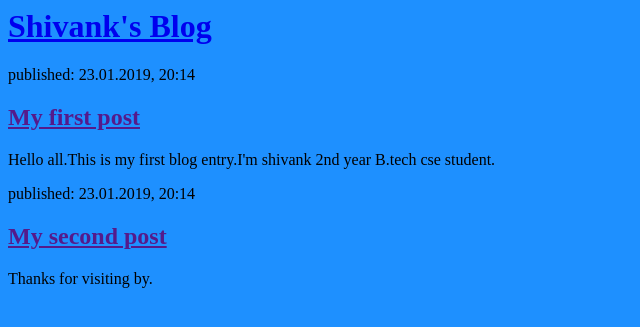
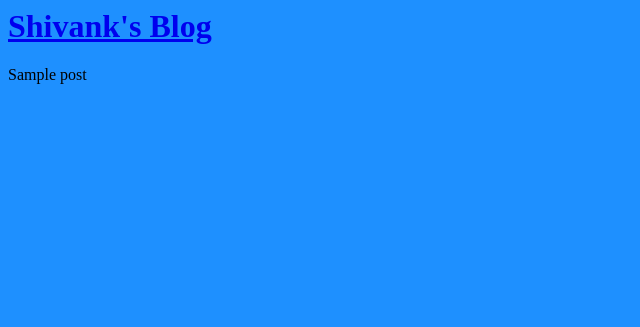
Before and after one commit to 97shivank/my-first-blog, a Django app: template blog/templates/blog/post_list.html in a window 1280 px wide. Shown: the top 327 px of the page, without its empty margins (0-640 px from the left). Run offline with Django 3.2, Linux system fonts and the light colour scheme; the template is opened without the code that fills it: values that come from a table or form of the project are taken from there, others are empty; tables that the repository leaves empty hold one stand-in row (values such as "Sample post").

Commit message:
modified template

```diff
--- a/blog/templates/blog/post_list.html
+++ b/blog/templates/blog/post_list.html
@@ -7,16 +7,8 @@
             <h1 style="background-color:DodgerBlue;"><a href="/">Shivank's Blog</a></h1>
         </div>
 
-        <div>
-            <p>published: 23.01.2019, 20:14</p>
-            <h2><a href="">My first post</a></h2>
-            <p>Hello all.This is my first blog entry.I'm shivank 2nd year B.tech cse student. </p>
-        </div>
-
-        <div>
-            <p>published: 23.01.2019, 20:14</p>
-            <h2><a href="">My second post</a></h2>
-            <p>Thanks for visiting by.</p>
-        </div>
+       {% for post in posts %}
+    {{ post }}
+{% endfor %}
     </body>
 </html>
```
